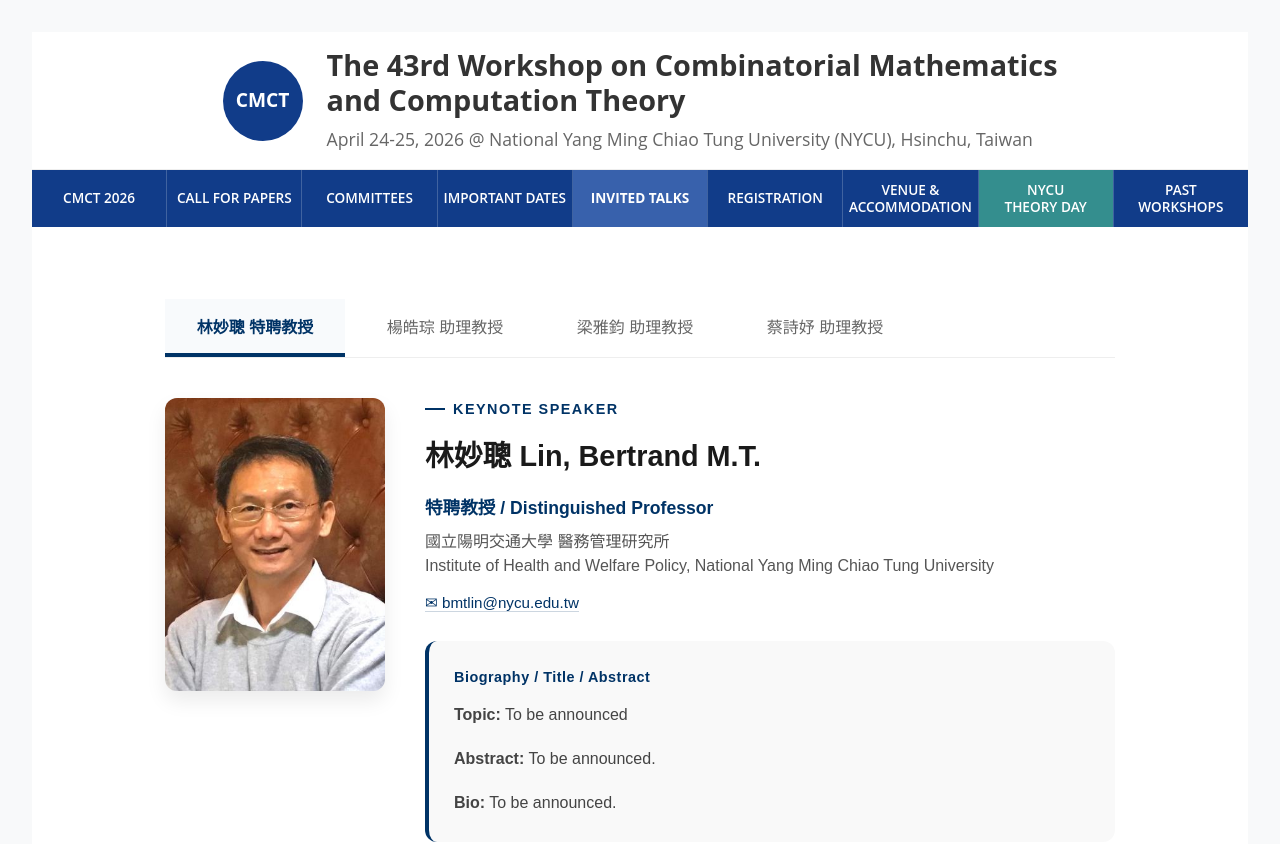
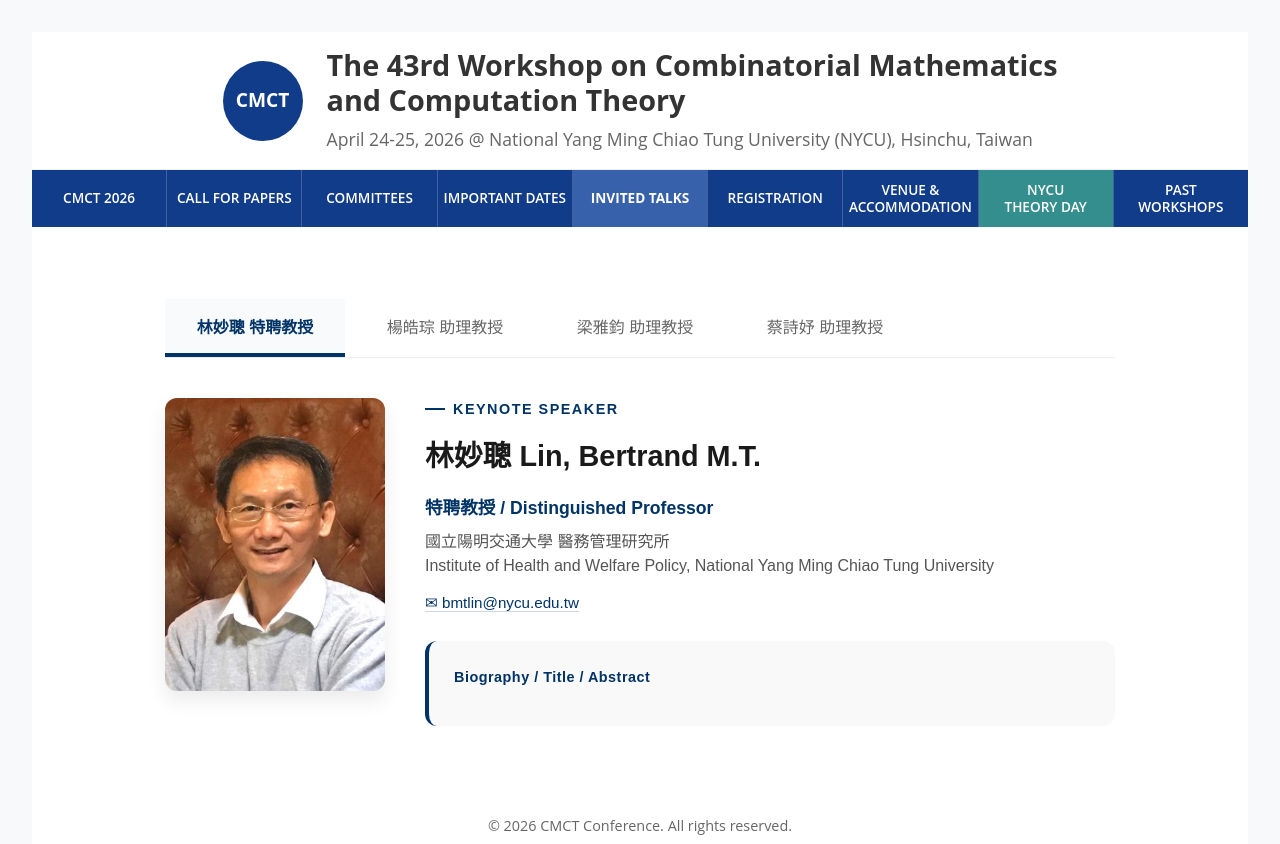
Before and after one commit to cmct-2026/cmct-2026.github.io, a React (Vite) app: page /#/invited-presentations in a window 1280 px wide. Shown: the top 844 px of the page. Built offline with nearby package versions, Linux system fonts and the light colour scheme.

Commit message:
[Update] remove bio field for keynote and invited speakers in InvitedPresentations.jsx

```diff
--- a/src/pages/InvitedPresentations.jsx
+++ b/src/pages/InvitedPresentations.jsx
@@ -34,8 +34,7 @@
             photo: bmtLinImg,
             type: "Keynote Speaker",
             topic: "To be announced",
-            abstract_text: "To be announced.",
-            bio: "To be announced."
+            abstract_text: "To be announced."
         },
 
         {
@@ -78,8 +77,7 @@
             photo: shihYuTsaiImg,
             type: "Invited Speaker",
             topic: "To be announced",
-            abstract_text: "To be announced.",
-            bio: "To be announced."
+            abstract_text: "To be announced."
         },
     ];
 
```
Also changed, not shown: 1 other file (tests, documents, lock files or other folders).
